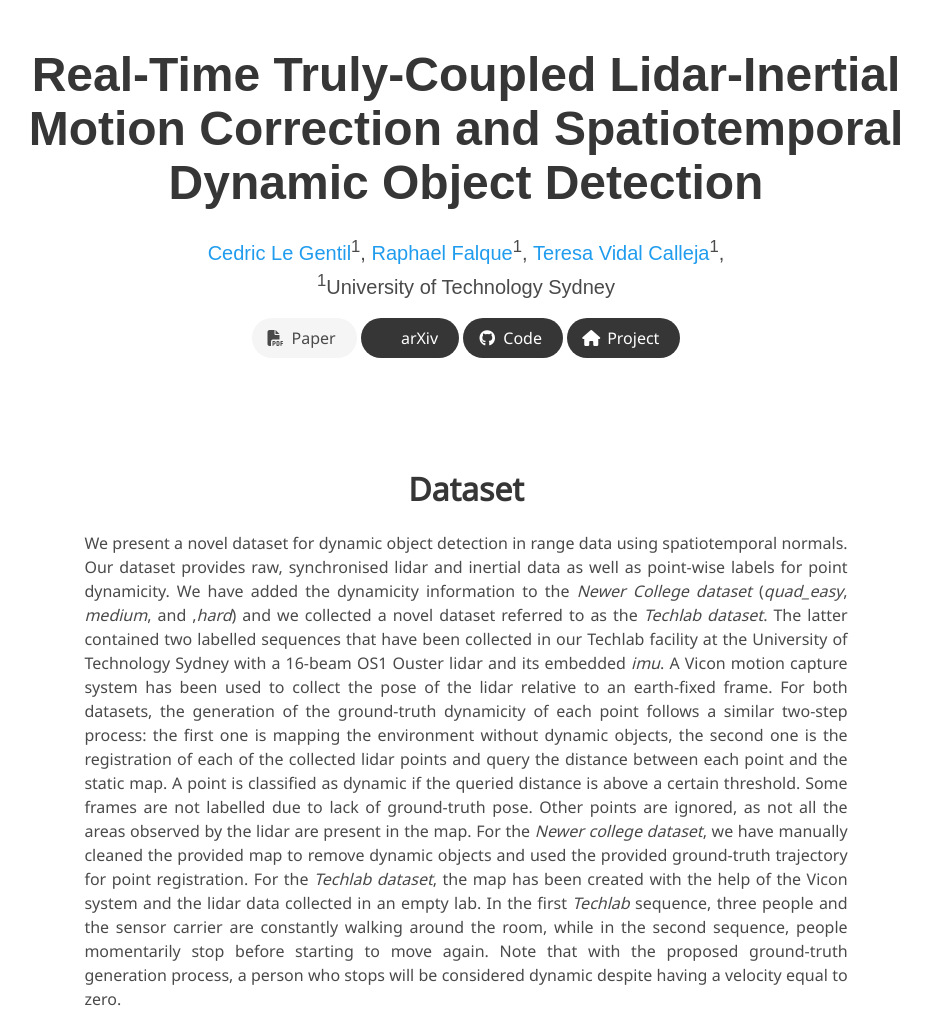
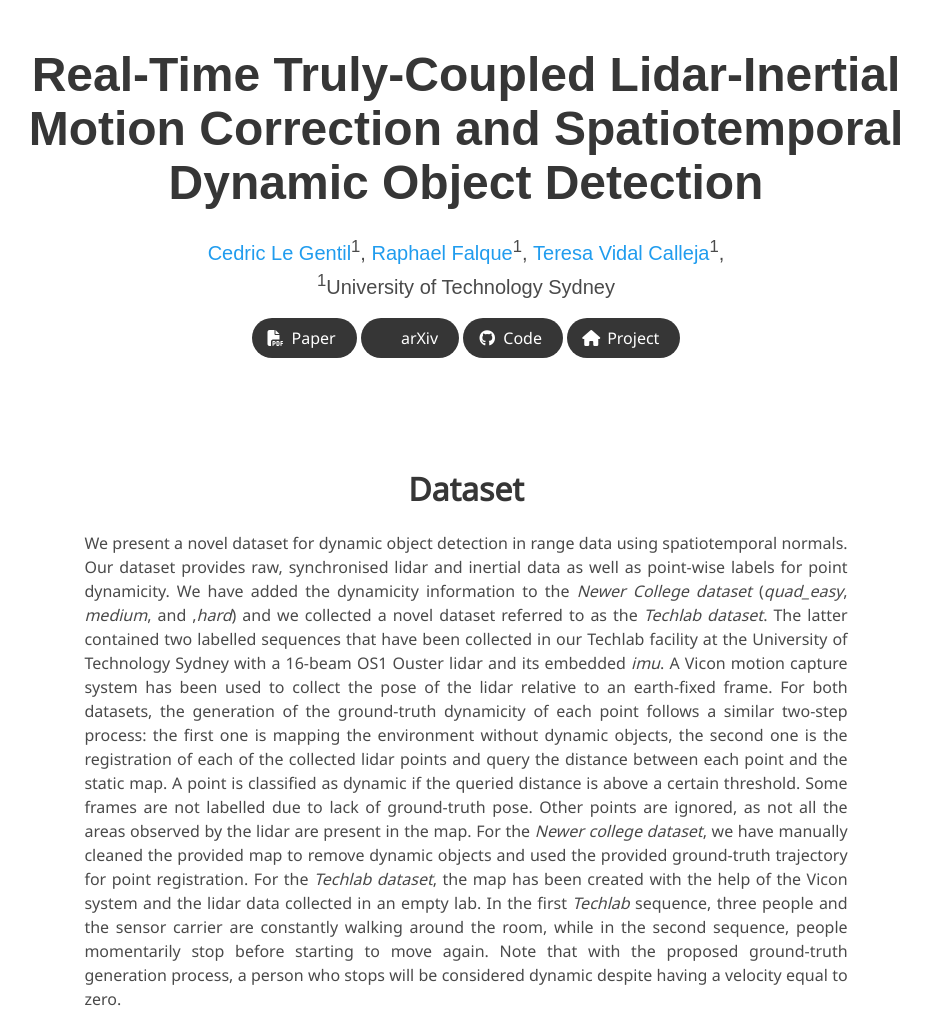
Before and after one commit to UTS-RI/lidar_inertial_motion_correction, a plain HTML site: page dataset.html in a window 1280 px wide. Shown: the top 1014 px of the page, without its empty margins (174-1105 px from the left). Drawn offline with nearby package versions, Linux system fonts and the light colour scheme; some icons are missing; a web font is replaced by a local one.

Commit message:
add link to paper

```diff
--- a/dataset.html
+++ b/dataset.html
@@ -105,8 +105,8 @@
             <div class="publication-links">
               <!-- PDF Link. -->
               <span class="link-block-non">
-                <a href="TBA"
-                   class="external-link button is-normal is-rounded is-light">
+                <a href="https://ieeexplore.ieee.org/abstract/document/10802233"
+                   class="external-link button is-normal is-rounded is-dark">
                   <span class="icon">
                       <i class="fas fa-file-pdf"></i>
                   </span>
```
Also changed, not shown: index.html (+2 -2 lines).
